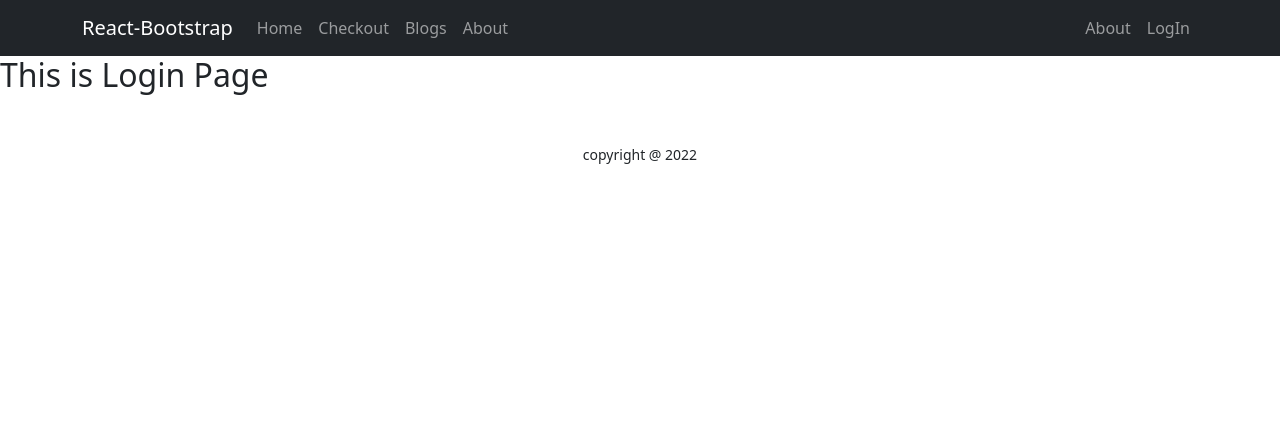
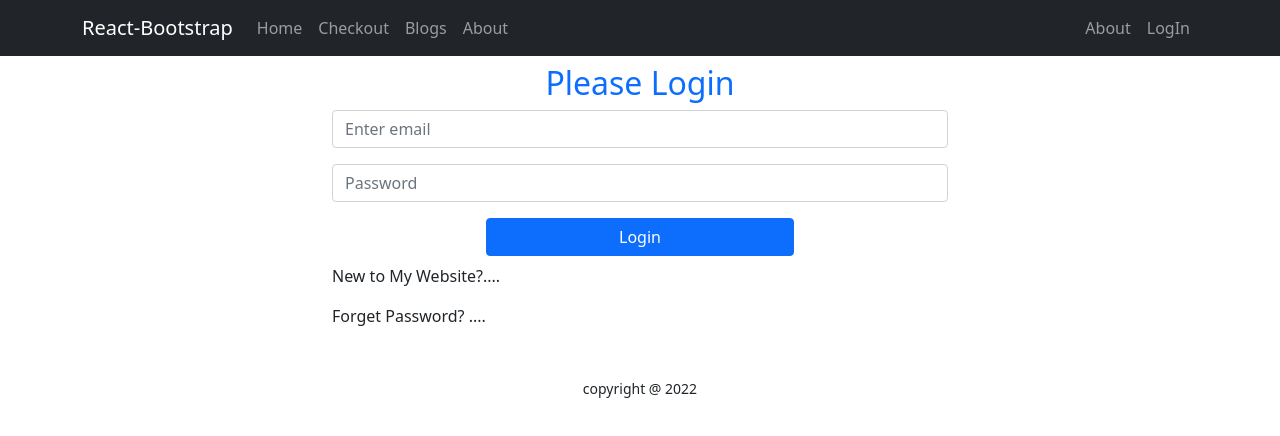
Before and after one commit to Mamun-NSU/best-legal-consultancy, a React (Create React App) app: page /login in a window 1280 px wide. Shown: the top 436 px of the page. Built offline with nearby package versions, Linux system fonts and the light colour scheme.

Commit message:
Login, register and firebase.init created successfully

```diff
--- a/package.json
+++ b/package.json
@@ -7,11 +7,12 @@
     "@testing-library/react": "^13.1.1",
     "@testing-library/user-event": "^13.5.0",
     "bootstrap": "^5.1.3",
+    "firebase": "^9.6.11",
     "react": "^18.0.0",
     "react-bootstrap": "^2.2.3",
     "react-dom": "^18.0.0",
     "react-router-dom": "^6.3.0",
-    "react-scripts": "^5.0.1",
+    "react-scripts": "^2.1.3",
     "web-vitals": "^2.1.4"
   },
   "scripts": {
--- a/src/App.js
+++ b/src/App.js
@@ -26,9 +26,7 @@ function App() {
         <Route path="/login" element={<Login></Login>} />
         <Route path="*" element={<NotFound></NotFound>} />
       </Routes>
-      <Footer>
-
-      </Footer>
+      <Footer></Footer>
     </div>
   );
 }
--- a/src/components/Login/Login/Login.js
+++ b/src/components/Login/Login/Login.js
@@ -1,10 +1,25 @@
 import React from "react";
+import { Button, Form } from "react-bootstrap";
 import "./Login.css";
 
 const Login = () => {
   return (
-    <div>
-      <h2>This is Login Page</h2>
+    <div className="container w-50 mx-auto">
+      <h2 className="text-primary text-center mt-2">Please Login</h2>
+      <Form>
+        <Form.Group className="mb-3" controlId="formBasicEmail">
+          <Form.Control type="email" placeholder="Enter email" required />
+        </Form.Group>
+        <Form.Group className="mb-3" controlId="formBasicPassword">
+          <Form.Control type="password" placeholder="Password" required />
+        </Form.Group>
+        <Button variant="primary w-50 mx-auto d-block mb-2" type="submit">
+          Login
+        </Button>
+      </Form>
+
+      <p>New to My Website?.... </p>
+      <p>Forget Password? ....</p>
     </div>
   );
 };
```
Also changed, not shown: src/components/Login/Register/Register.js (+30 -2 lines), src/firebase.init.js (added, +23 -0 lines), src/components/Shared/Loading/Loading.css (added), src/components/Shared/Loading/Loading.js (added), 1 other file (tests, documents, lock files or other folders).
